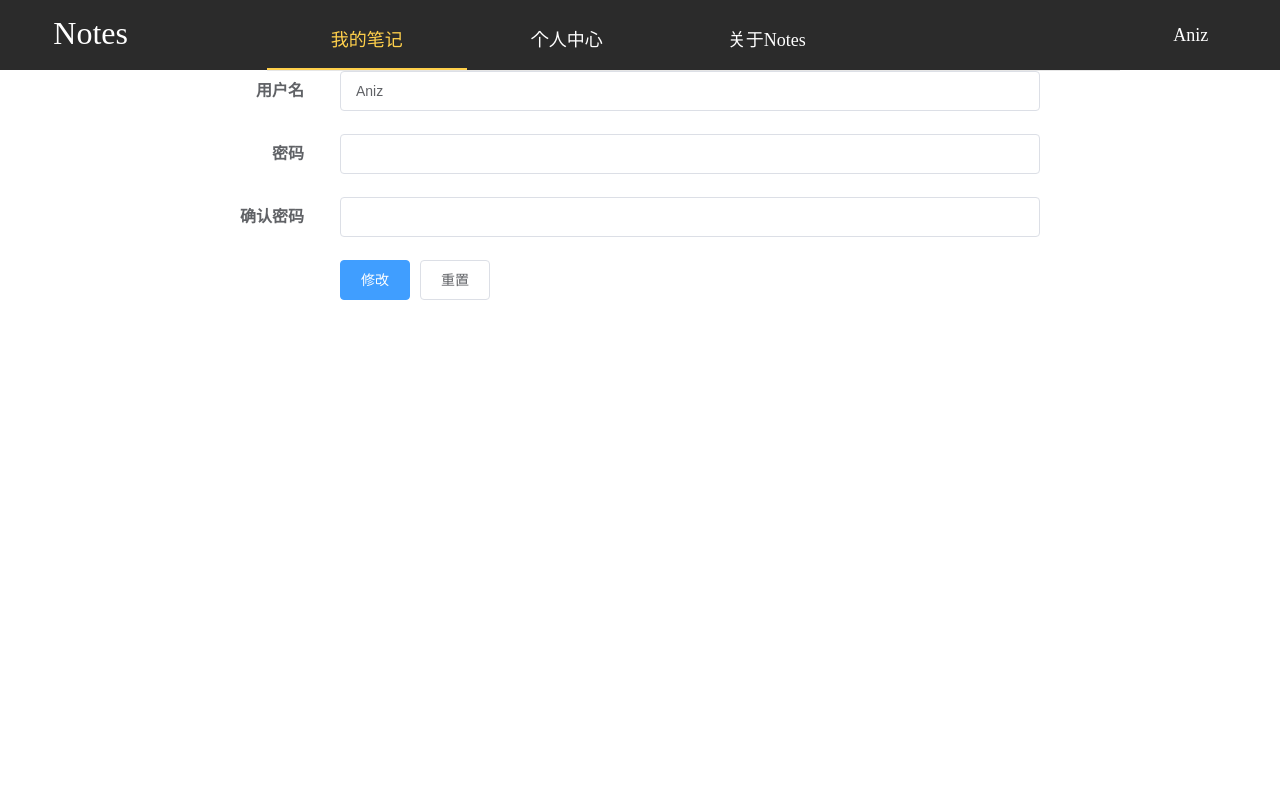
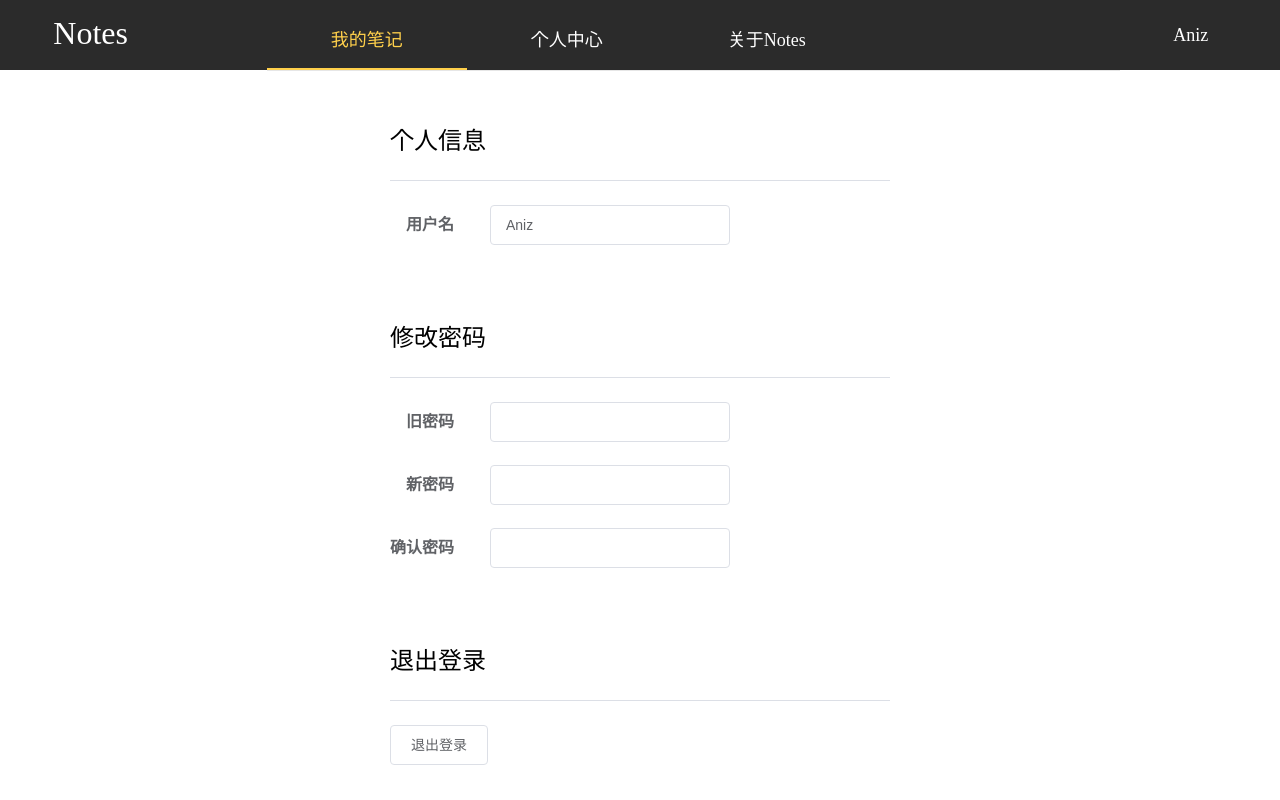
Before and after one commit to AnizOoalGown/note-ui, a Vue app: page /profile in a window 1280 px wide. Built offline with nearby package versions, Linux system fonts and the light colour scheme; what mavon-editor would draw is missing.

Commit message:
20200720-2

```diff
--- a/src/components/UserInfo.vue
+++ /dev/null
@@ -1,87 +0,0 @@
-<template>
-    <div>
-        <el-form :model="form"
-                 status-icon
-                 :rules="rules"
-                 ref="form"
-                 label-width="100px">
-            <el-form-item label="用户名" prop="name">
-                <el-input v-model="form.name" autocomplete="off"></el-input>
-            </el-form-item>
-            <el-form-item label="密码" prop="password">
-                <el-input type="password" v-model="form.password" autocomplete="off"></el-input>
-            </el-form-item>
-            <el-form-item label="确认密码" prop="checkPassword">
-                <el-input type="password" v-model="form.checkPassword" autocomplete="off"></el-input>
-            </el-form-item>
-            <el-form-item>
-                <el-button type="primary" @click="submitForm">修改</el-button>
-                <el-button @click="resetForm">重置</el-button>
-            </el-form-item>
-        </el-form>
-    </div>
-</template>
-
-<script>
-    export default {
-        name: "UserInfo",
-        data() {
-            const validatePass = (rule, value, callback) => {
-                if (value === '') {
-                    callback(new Error('请输入密码'))
-                } else {
-                    if (this.form.checkPassword !== '') {
-                        this.$refs.form.validateField('checkPassword')
-                    }
-                    callback()
-                }
-            }
-            const validatePass2 = (rule, value, callback) => {
-                if (value === '') {
-                    callback(new Error('请再次输入密码'))
-                } else if (value !== this.form.password) {
-                    callback(new Error('两次输入密码不一致!'))
-                } else {
-                    callback()
-                }
-            }
-
-            return {
-                form: {
-                    id: this.$store.getters.userId,
-                    name: this.$store.getters.username,
-                    password: '',
-                    checkPassword: ''
-                },
-                rules: {
-                    password: [
-                        { validator: validatePass, trigger: 'blur' }
-                    ],
-                    checkPassword: [
-                        { validator: validatePass2, trigger: 'blur' }
-                    ],
-                }
-            }
-        },
-
-        methods: {
-            submitForm() {
-                this.$refs.form.validate((valid) => {
-                    if (valid) {
-                        alert('submit!');
-                    } else {
-                        console.log('error submit!!');
-                        return false;
-                    }
-                });
-            },
-            resetForm() {
-                this.$refs.form.resetFields();
-            }
-        }
-    }
-</script>
-
-<style scoped>
-
-</style>
--- a/src/router/index.js
+++ b/src/router/index.js
@@ -15,7 +15,7 @@ export const routes = [
                 children: [
                     {
                         path: '',
-                        component: () => import('@/views/about/About'),
+                        component: () => import('@/views/note/DefaultNote'),
                     },
                     {
                         path: ':id',
--- a/src/store/getters.js
+++ b/src/store/getters.js
@@ -1,6 +1,6 @@
 const getters = {
     userId: state => state.user.id,
-    username: state => state.user.name,
+    username: state => state.user.username,
     lastViewNoteId: state => state.user.lastViewNoteId
 }
 
--- a/src/store/modules/user.js
+++ b/src/store/modules/user.js
@@ -1,14 +1,14 @@
 const user = {
     state: {
         id: '',
-        name: 'Aniz',
+        username: 'Aniz',
         lastViewNoteId: ''
     },
 
     mutations: {
         setUser: (state, user) => {
             state.id = user.id
-            state.name = user.name
+            state.username = user.username
             state.lastViewNoteId = user.lastViewNoteId
         },
         setLastViewNoteId: (state, lastViewNoteId) => {
--- a/src/views/about/About.vue
+++ b/src/views/about/About.vue
@@ -1,13 +1,36 @@
 <template>
-    <div>About</div>
+    <div class="about-container">
+        <div class="title">作者信息</div>
+        <el-divider/>
+        <el-form label-width="100px">
+            <el-form-item label="作者">
+                <span>Joshua Wang</span>
+            </el-form-item>
+            <el-form-item label="GitHub">
+                <span>https://github.com/AnizOoalGown</span>
+            </el-form-item>
+            <el-form-item label="邮箱">
+                <span>urfriendmyfriend@163.com</span>
+            </el-form-item>
+        </el-form>
+    </div>
 </template>
 
 <script>
     export default {
-        name: "About"
+        name: 'About',
     }
 </script>
 
 <style scoped>
+    .about-container {
+        width: 500px;
+        margin: 0 auto;
+    }
+
+    .title {
+        padding-top: 50px;
+        font-size: x-large;
+    }
 
 </style>
--- a/src/views/login/Login.vue
+++ b/src/views/login/Login.vue
@@ -28,7 +28,6 @@
                 </el-form-item>
                 <el-form-item>
                     <el-button type="primary" @click="onSignUp">注册</el-button>
-                    <el-button @click="resetSignUp">重置</el-button>
                 </el-form-item>
             </el-form>
         </el-tab-pane>
@@ -68,7 +67,8 @@
                 },
                 rules: {
                     username: [
-                        { required: true, message: 'Enter username', trigger: 'blur' }
+                        { required: true, message: '请输入用户名', trigger: 'blur' },
+                        { max: 16, message: '长度小于16个字符', trigger: 'blur' }
                     ],
                     password: [
                         { validator: validatePass, trigger: 'blur' }
@@ -81,7 +81,7 @@
         },
         methods: {
             onLogin() {
-                this.$router.push('/')
+                this.$router.push('/note/' + this.$store.getters.lastViewNoteId)
             },
             onSignUp() {
                 this.$refs.form.validate((valid) => {
@@ -92,9 +92,6 @@
                         return false;
                     }
                 })
-            },
-            resetSignUp() {
-                this.$refs.form.resetFields()
             }
         }
     }
--- /dev/null
+++ b/src/views/note/DefaultNote.vue
@@ -0,0 +1,13 @@
+<template>
+    <div/>
+</template>
+
+<script>
+    export default {
+        name: 'DefaultNote'
+    }
+</script>
+
+<style scoped>
+
+</style>
--- a/src/views/profile/Profile.vue
+++ b/src/views/profile/Profile.vue
@@ -1,21 +1,160 @@
 <template>
-    <div class="profile-container">
-        <UserInfo/>
+    <div class="profile-container scrollbar">
+        <div class="title">个人信息</div>
+        <el-divider/>
+        <el-form :model="userInfoForm"
+                 status-icon
+                 :rules="userInfoRules"
+                 ref="userInfoForm"
+                 hide-required-asterisk
+                 label-width="100px">
+            <el-form-item label="用户名" prop="username">
+                <el-input v-model="userInfoForm.username" autocomplete="off"
+                          @input="saveUserInfoShow = true"/>
+            </el-form-item>
+            <el-form-item v-if="saveUserInfoShow">
+                <el-button type="primary" @click="submitUserInfoForm">保存</el-button>
+                <el-button @click="resetUserInfoForm">取消</el-button>
+            </el-form-item>
+        </el-form>
+
+        <div class="title">修改密码</div>
+        <el-divider/>
+        <el-form :model="passwordForm"
+                 status-icon
+                 :rules="passwordRules"
+                 ref="passwordForm"
+                 hide-required-asterisk
+                 label-width="100px">
+            <el-form-item label="旧密码" prop="password">
+            <el-input type="password" v-model="passwordForm.password" autocomplete="off"
+                      @input="savePasswordShow = true"></el-input>
+            </el-form-item>
+            <el-form-item label="新密码" prop="newPassword">
+                <el-input type="password" v-model="passwordForm.newPassword" autocomplete="off"
+                          @input="savePasswordShow = true"></el-input>
+            </el-form-item>
+            <el-form-item label="确认密码" prop="newCheckPassword">
+                <el-input type="password" v-model="passwordForm.newCheckPassword" autocomplete="off"
+                          @input="savePasswordShow = true"></el-input>
+            </el-form-item>
+            <el-form-item v-if="savePasswordShow">
+                <el-button type="primary" @click="submitPasswordForm">保存</el-button>
+                <el-button @click="resetPasswordForm">取消</el-button>
+            </el-form-item>
+        </el-form>
+
+        <div class="title">退出登录</div>
+        <el-divider/>
+        <el-button>退出登录</el-button>
+
+        <div class="title">销户</div>
+        <el-divider/>
+        <el-button type="danger">销户</el-button>
     </div>
 </template>
 
 <script>
-    import UserInfo from '@/components/UserInfo'
     export default {
         name: 'Profile',
-        components: {UserInfo},
+
+        data() {
+            const validatePass = (rule, value, callback) => {
+                if (value === '') {
+                    callback(new Error('请输入密码'))
+                } else {
+                    if (this.userInfoForm.newCheckPassword !== '') {
+                        this.$refs.userInfoForm.validateField('newCheckPassword')
+                    }
+                    callback()
+                }
+            }
+            const validatePass2 = (rule, value, callback) => {
+                if (value === '') {
+                    callback(new Error('请再次输入密码'))
+                } else if (value !== this.userInfoForm.newPassword) {
+                    callback(new Error('两次输入密码不一致!'))
+                } else {
+                    callback()
+                }
+            }
+
+            return {
+                saveUserInfoShow: false,
+                savePasswordShow: false,
+                userInfoForm: {
+                    username: this.$store.getters.username
+                },
+                passwordForm: {
+                    password: '',
+                    newPassword: '',
+                    newCheckPassword: ''
+                },
+                userInfoRules: {
+                    username: [
+                        { required: true, message: '请输入用户名', trigger: 'blur' }
+                    ]
+                },
+                passwordRules: {
+                    password: [
+                        { required: true, message: '请输入旧密码', trigger: 'blur' }
+                    ],
+                    newPassword: [
+                        { validator: validatePass, trigger: 'blur' }
+                    ],
+                    newCheckPassword: [
+                        { validator: validatePass2, trigger: 'blur' }
+                    ]
+                }
+            }
+        },
+
+        methods: {
+            submitUserInfoForm() {
+                this.$refs.userInfoForm.validate((valid) => {
+                    if (valid) {
+                        alert('submit!')
+                    } else {
+                        console.log('error submit!!')
+                        return false;
+                    }
+                })
+            },
+            resetUserInfoForm() {
+                this.$refs.userInfoForm.resetFields()
+                this.saveUserInfoShow = false
+            },
+            submitPasswordForm() {
+                this.$refs.passwordForm.validate((valid) => {
+                    if (valid) {
+                        alert('submit!')
+                    } else {
+                        console.log('error submit!!')
+                        return false;
+                    }
+                })
+            },
+            resetPasswordForm() {
+                this.$refs.passwordForm.resetFields()
+                this.savePasswordShow = false
+            }
+        }
     }
 </script>
 
 <style scoped>
     .profile-container {
-        width: 50%;
-        min-width: 800px;
+        width: 500px;
         margin: 0 auto;
+        height: calc(100vh - 70px)
+    }
+
+    .title {
+        padding-top: 50px;
+        font-size: x-large;
+    }
+
+    .el-input {
+        width: 240px;
     }
 </style>
```
